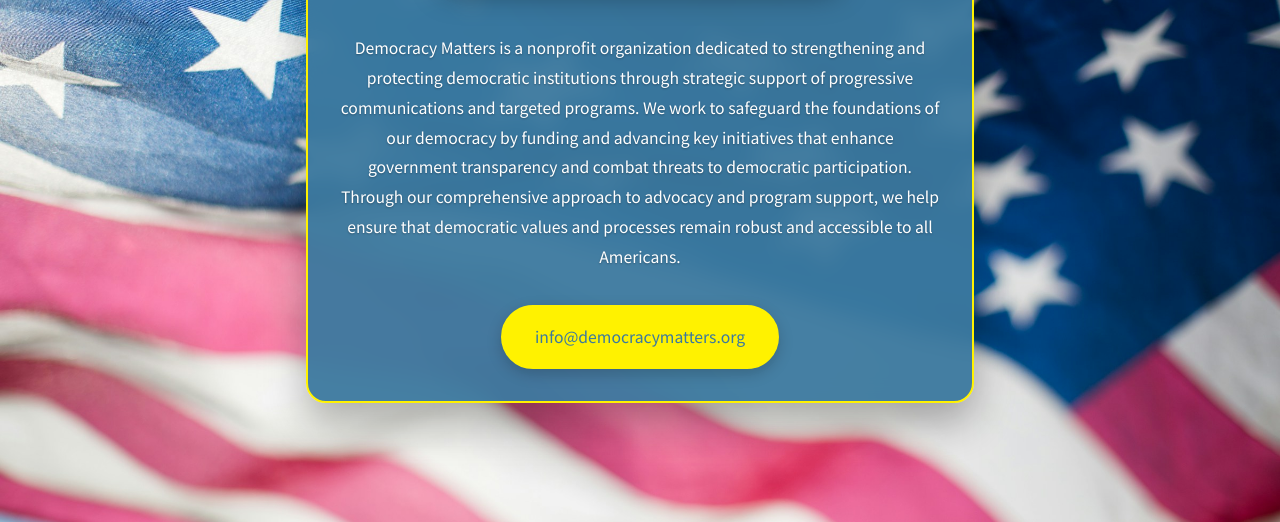
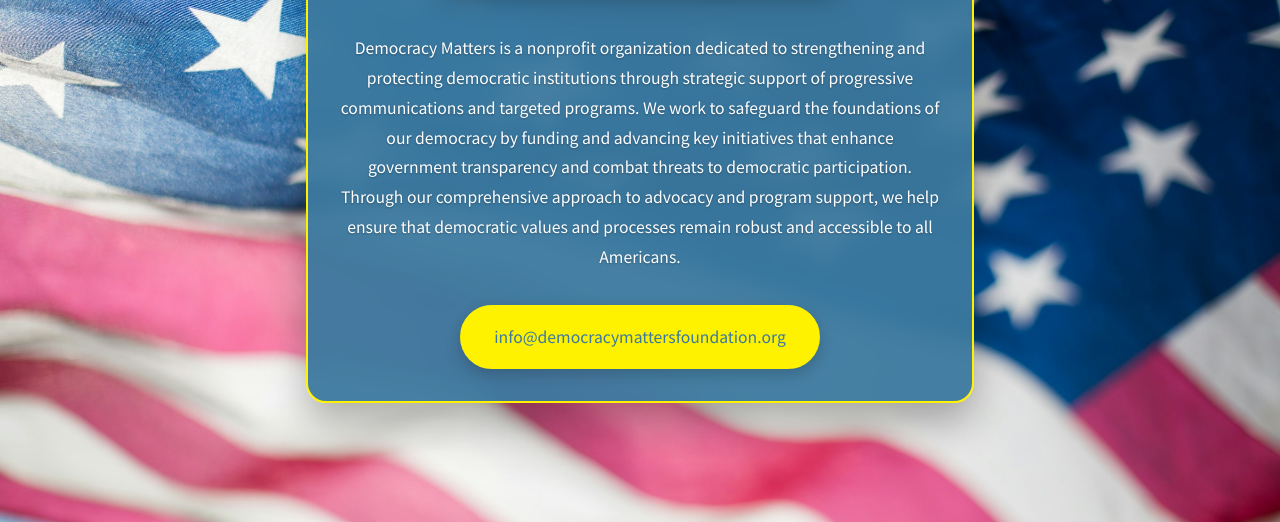
Before and after one commit to pdennis/democracymatters, a plain HTML site: page index.html in a window 1280 px wide. Shown: the part 278-800 px from the top of the page. Drawn offline with Linux system fonts and the light colour scheme.

Commit message:
change email

```diff
--- a/index.html
+++ b/index.html
@@ -27,7 +27,7 @@
             </section>
 
             <section class="contact">
-                <a href="info@democracymatters.org" class="email">info@democracymatters.org</a>
+                <a href="info@democracymattersfoundation.org" class="email">info@democracymattersfoundation.org</a>
             </section>
         </main>
     </div>
```
